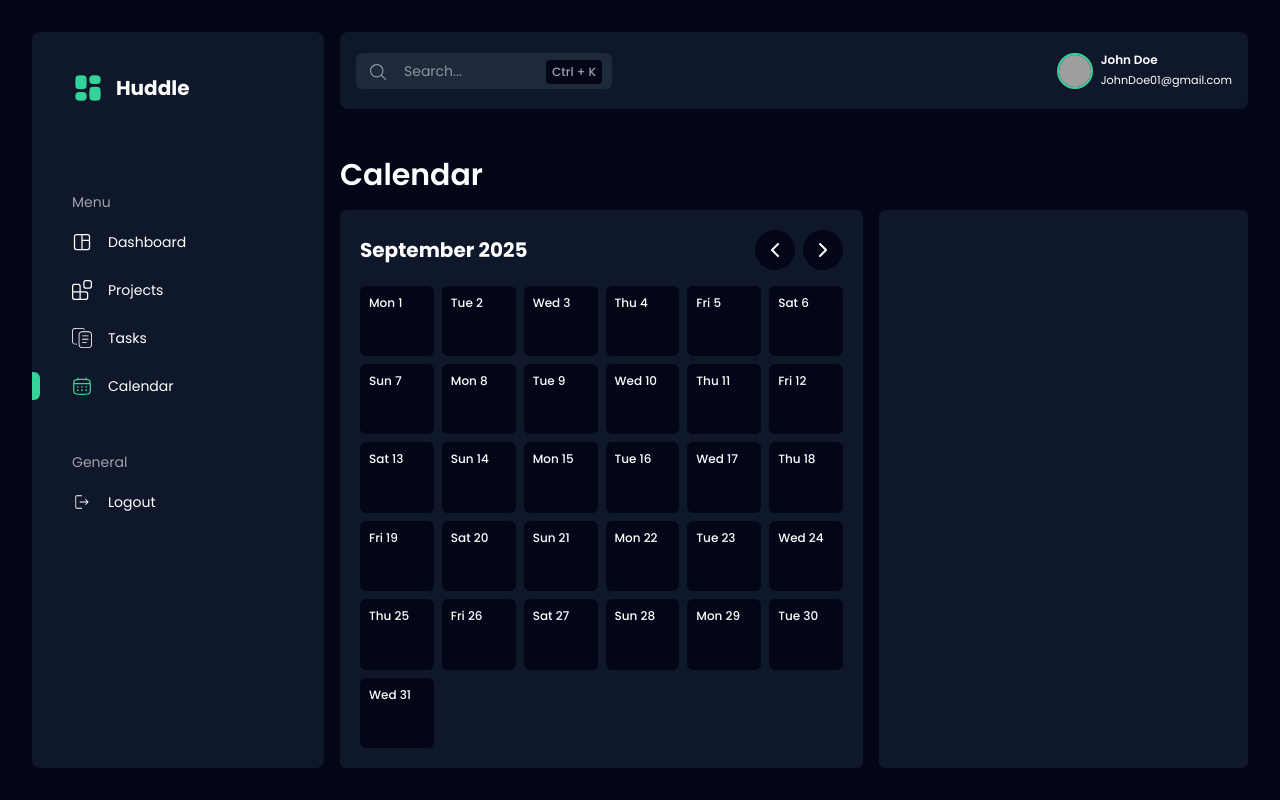
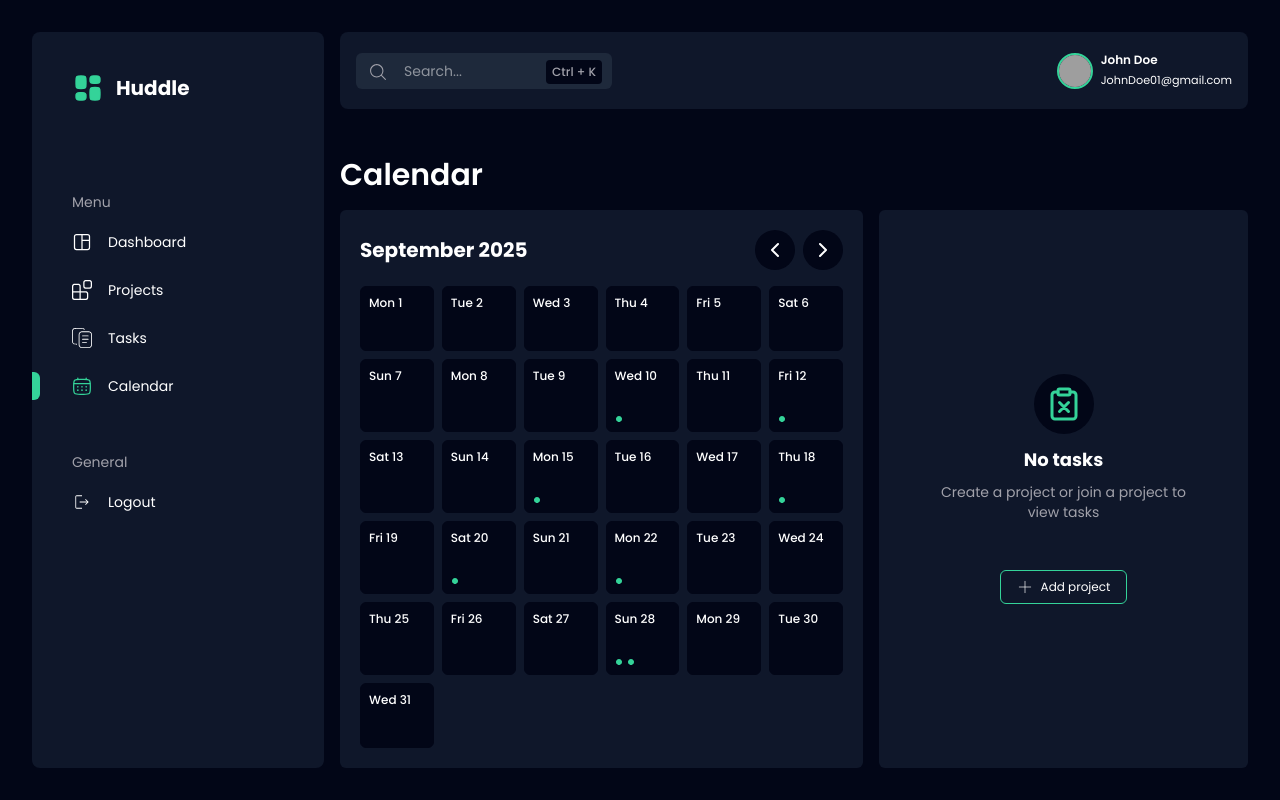
Before and after one commit to N4EXM/Huddle, a React (Vite) app in the folder frontend/: page /Calendar in a window 1280 px wide. Built offline with nearby package versions, Linux system fonts and the light colour scheme; grey boxes are pictures that could not be loaded.

Commit message:
still working on calendarBtn functionlity

```diff
--- a/frontend/src/context/MockContext.jsx
+++ b/frontend/src/context/MockContext.jsx
@@ -105,7 +105,6 @@ export const MockProvider = ({ children }) => {
             teamIds: [0, 1, 4],
             completed: false,
             projectId: 0,
-            formattedDate: "2025-08-26"
         },
         {
             taskId: 1,
@@ -116,7 +115,6 @@ export const MockProvider = ({ children }) => {
             teamIds: [0, 2],
             completed: false,
             projectId: 2,
-            formattedDate: "2025-08-28"
         },
         {
             taskId: 2,
@@ -127,7 +125,6 @@ export const MockProvider = ({ children }) => {
             teamIds: [1, 3],
             completed: true,
             projectId: 1,
-            formattedDate: "2025-08-30"
         },
         {
             taskId: 3,
@@ -138,7 +135,6 @@ export const MockProvider = ({ children }) => {
             teamIds: [0, 4],
             completed: false,
             projectId: 3,
-            formattedDate: "2025-09-02"
         },
         {
             taskId: 4,
@@ -149,7 +145,6 @@ export const MockProvider = ({ children }) => {
             teamIds: [2, 3],
             completed: false,
             projectId: 1,
-            formattedDate: "2025-09-05"
         },
         {
             taskId: 5,
@@ -160,7 +155,6 @@ export const MockProvider = ({ children }) => {
             teamIds: [1, 4],
             completed: true,
             projectId: 0,
-            formattedDate: "2025-09-08"
         },
         {
             taskId: 6,
@@ -171,7 +165,6 @@ export const MockProvider = ({ children }) => {
             teamIds: [0, 3],
             completed: false,
             projectId: 2,
-            formattedDate: "2025-09-10"
         },
         {
             taskId: 7,
@@ -182,7 +175,6 @@ export const MockProvider = ({ children }) => {
             teamIds: [2, 4],
             completed: false,
             projectId: 3,
-            formattedDate: "2025-09-12"
         },
         {
             taskId: 8,
@@ -193,7 +185,6 @@ export const MockProvider = ({ children }) => {
             teamIds: [1, 3],
             completed: false,
             projectId: 1,
-            formattedDate: "2025-09-15"
         },
         {
             taskId: 9,
@@ -204,7 +195,6 @@ export const MockProvider = ({ children }) => {
             teamIds: [0, 2, 4],
             completed: false,
             projectId: 2,
-            formattedDate: "2025-09-18"
         },
         {
             taskId: 10,
@@ -215,7 +205,6 @@ export const MockProvider = ({ children }) => {
             teamIds: [3, 4],
             completed: true,
             projectId: 2,
-            formattedDate: "2025-09-20"
         },
         {
             taskId: 11,
@@ -226,18 +215,16 @@ export const MockProvider = ({ children }) => {
             teamIds: [1, 2],
             completed: false,
             projectId: 0,
-            formattedDate: "2025-09-22"
         },
         {
             taskId: 12,
             name: "Set up automated testing",
             description: "Create unit tests, integration tests, and end-to-end tests for critical features.",
-            date: "Sep 25 2025",
+            date: "Sep 28 2025",
             priority: "Medium",
             teamIds: [0, 1, 3],
             completed: false,
             projectId: 0,
-            formattedDate: "2025-09-25"
         },
         {
             taskId: 13,
@@ -248,7 +235,6 @@ export const MockProvider = ({ children }) => {
             teamIds: [2, 4],
             completed: true,
             projectId: 3,
-            formattedDate: "2025-09-28"
         },
         {
             taskId: 14,
@@ -259,7 +245,6 @@ export const MockProvider = ({ children }) => {
             teamIds: [0, 3, 4],
             completed: false,
             projectId: 1,
-            formattedDate: "2025-10-01"
         },
         {
             taskId: 15,
@@ -270,7 +255,6 @@ export const MockProvider = ({ children }) => {
             teamIds: [1, 2],
             completed: false,
             projectId: 0,
-            formattedDate: "2025-10-05"
         }
     ];
 
@@ -284,7 +268,6 @@ export const MockProvider = ({ children }) => {
             teamIds: [0, 1, 4],
             completed: false,
             projectId: 0,
-            formattedDate: "2025-08-26"
         },
         {
             taskId: 14,
@@ -295,7 +278,6 @@ export const MockProvider = ({ children }) => {
             teamIds: [0, 3, 4],
             completed: false,
             projectId: 1,
-            formattedDate: "2025-10-01"
         },
         {
             taskId: 12,
@@ -306,18 +288,16 @@ export const MockProvider = ({ children }) => {
             teamIds: [0, 1, 3],
             completed: false,
             projectId: 0,
-            formattedDate: "2025-09-25"
         },
          {
             taskId: 9,
             name: "Implement real-time updates",
             description: "Add WebSocket support for real-time task updates and team collaboration.",
-            date: "Sep 18 2025",
+            date: "Sep 25 2025",
             priority: "High",
             teamIds: [0, 2, 4],
             completed: false,
             projectId: 2,
-            formattedDate: "2025-09-18"
         },
     ]
 
--- a/frontend/src/pages/CalendarPage.jsx
+++ b/frontend/src/pages/CalendarPage.jsx
@@ -1,4 +1,4 @@
-import React, { useState, useEffect, useContext } from 'react'
+import React, { useState, useEffect, useMemo } from 'react'
 import Sidebar from '../components/General/Sidebar'
 import Navbar from '../components/General//Navbar'
 import { useMock } from '../context/MockContext'
@@ -15,12 +15,17 @@ const CalendarPage = () => {
   const currentYear = getCurrentYear()
 
   // calendar state management
-  const [tasksForSelectedDate, setTasksForSelectedDate] = useState([])
   const [selectedMonthIndex, setSelectedMonthIndex] = useState(getCurrentMonth())
   const [selectedYear, setSelectedYear] = useState(getCurrentYear())
   const [daysInSelectedMonth, setDaysInSelectedMonth] = useState(getDaysInMonth(selectedYear, 7))
   const [selectedDayOfMonth, setSelectedDayOfMonth] = useState(getCurrentDate())
   const [selectedDayIndex, setSelectedDayIndex] = useState(getCurrentDayInMonthIndex(selectedYear, selectedMonthIndex, selectedDayOfMonth))
+
+  // viewer state management
+  const [tasksView, setTasksView] = useState(false)
+  const [tasksForSelectedDate, setTasksForSelectedDate] = useState([])
+
+
 
   // Month and day name data
   const monthNames = [
@@ -97,6 +102,15 @@ const CalendarPage = () => {
     }
   }, [selectedMonthIndex])
 
+  // prevents filtering operation for every date
+  const tasksByDate = useMemo(() => {
+    const map = new Map();
+      tasks.forEach(task => {
+      map.set(task.date, (map.get(task.date) || 0) + 1);
+    });
+      return map;
+  }, [tasks]);
+
   return (
     <div
       className='w-full h-screen max-h-screen bg-background p-8 grid grid-cols-12 grid-rows-12 text-text gap-4'
@@ -151,67 +165,99 @@ const CalendarPage = () => {
 
           {/* date buttons */}
           <div
-            className='grid grid-cols-6 w-full h-full grid-rows-6 gap-2 overflow-y-scroll'
+            className='grid grid-cols-6 w-full h-full  gap-2 overflow-y-scroll'
           >
             {
               Array.from({ length: daysInSelectedMonth }, (_, index) => {
-
                 const dayNumber = index + 1;
                 const date = new Date(selectedYear, selectedMonthIndex, dayNumber);
-                const dayOfWeekIndex = date.getDay(); // 0 (Sun) to 6 (Sat)
-                let taskCount = 0
+                const dayOfWeekIndex = date.getDay();
 
-                for (let i = 0; i < tasks.length; i++) {
+                // Format date to match "Aug 26 2025" format
+                const formattedDate = date.toLocaleDateString('en-US', {
+                  month: 'short',
+                  day: 'numeric',
+                  year: 'numeric'
+                }).replace(/,/g, '');
 
-                  console.log(tasks[i])
-                  const currentDate = tasks[i].formattedDate
-
-                  if (currentDate === date.toLocaleDateString()) {
-                    taskCount + 1
-                  }
-
-                }
+                // Count tasks for this date using filter
+                const taskCount = tasksByDate.get(formattedDate) || 0;
 
                 return (
                   <div
                     className='w-full h-full rounded-md p-2 bg-background border border-background duration-200 hover:border-primary flex flex-col items-start justify-between'
                     key={dayNumber}
                   >
-                    <p
-                      className='font-medium text-xs'
-                    >
+                    <p className='font-medium text-xs'>
                       {dayNames[dayOfWeekIndex].abrName} {dayNumber}
                     </p>
-                    <div
-                      className='w-full flex-row flex gap-1'
-                    >
-                      {
-                        Array.from({ length: taskCount }, (_) => {
-                          return (
+                    <div className='w-full flex-row flex gap-1'>
+                      {taskCount > 0 && (
+                        <>
+                          {Array.from({ length: Math.min(taskCount, 3) }, (_, dotIndex) => (
                             <span
+                              key={dotIndex}
                               className={`${selectedDayOfMonth === dayNumber ? "text-background" : "text-primary"}`}
                             >
-                              <svg xmlns="http://www.w3.org/2000/svg" width="8" height="8" viewBox="0 0 24 24"><path fill="currentColor" d="M12.003 21q-1.866 0-3.51-.708q-1.643-.709-2.859-1.924t-1.925-2.856T3 12.003t.709-3.51Q4.417 6.85 5.63 5.634t2.857-1.925T11.997 3t3.51.709q1.643.708 2.859 1.922t1.925 2.857t.709 3.509t-.708 3.51t-1.924 2.859t-2.856 1.925t-3.509.709"/></svg>
+                              <svg xmlns="http://www.w3.org/2000/svg" width="8" height="8" viewBox="0 0 24 24">
+                                <path fill="currentColor" d="M12.003 21q-1.866 0-3.51-.708q-1.643-.709-2.859-1.924t-1.925-2.856T3 12.003t.709-3.51Q4.417 6.85 5.63 5.634t2.857-1.925T11.997 3t3.51.709q1.643.708 2.859 1.922t1.925 2.857t.709 3.509t-.708 3.51t-1.924 2.859t-2.856 1.925t-3.509.709"/>
+                              </svg>
                             </span>
-                          )
-                        })
-                      }
+                          ))}
+                          {taskCount > 3 && (
+                            <span className="text-xs text-dimText">+{taskCount - 3}</span>
+                          )}
+                        </>
+                      )}
                     </div>
                   </div>
-                )
-
+                );
               })
             }
-
           </div>
 
         </div>
 
         {/* selected date Tasks */}
         <div
-          className='col-span-5 row-span-11 bg-secondBackground rounded-md'
+          className={`col-span-5 ${tasksView ? "flex flex-col" : "flex items-center justify-center"} gap-4 row-span-11 bg-secondBackground rounded-md`}
         >
+          {
+            tasksView
+            ? "hi"
+            : <div
+                className='flex flex-col items-center gap-3'
+              >
+                <span
+                  className='p-3 text-primary bg-background rounded-full'
+                >
+                  <svg xmlns="http://www.w3.org/2000/svg" width="36" height="36" viewBox="0 0 24 24"><g fill="none" stroke="currentcolor" stroke-linecap="round" stroke-linejoin="round" stroke-width="2"><rect width="8" height="4" x="8" y="2" rx="1" ry="1"/><path d="M16 4h2a2 2 0 0 1 2 2v14a2 2 0 0 1-2 2H6a2 2 0 0 1-2-2V6a2 2 0 0 1 2-2h2m7 7l-6 6m0-6l6 6"/></g></svg>
+                </span>
 
+                <div
+                  className='flex flex-col gap-2 w-full items-center'
+                >
+                  <h2
+                    className='text-lg font-bold'
+                  >
+                    No tasks
+                  </h2>
+                  <p
+                    className='px-12 text-center text-sm text-dimText'
+                  >
+                    Create a project or join a project to view tasks
+                  </p>
+                  <button
+                    className='flex flex-row items-center gap-2 text-xs border border-primary rounded-md px-4 p-2 mt-10 duration-200 hover:bg-primary'
+                  >
+                    <svg xmlns="http://www.w3.org/2000/svg" width="16" height="16" viewBox="0 0 24 24"><path fill="none" stroke="currentcolor" stroke-linecap="round" d="M12 3.5v17m8.5-8.5h-17" stroke-width="1"/></svg>
+                    <span>
+                      Add project
+                    </span>
+                  </button>
+                </div>
+              </div>
+          }
         </div>
 
       </div>
```
